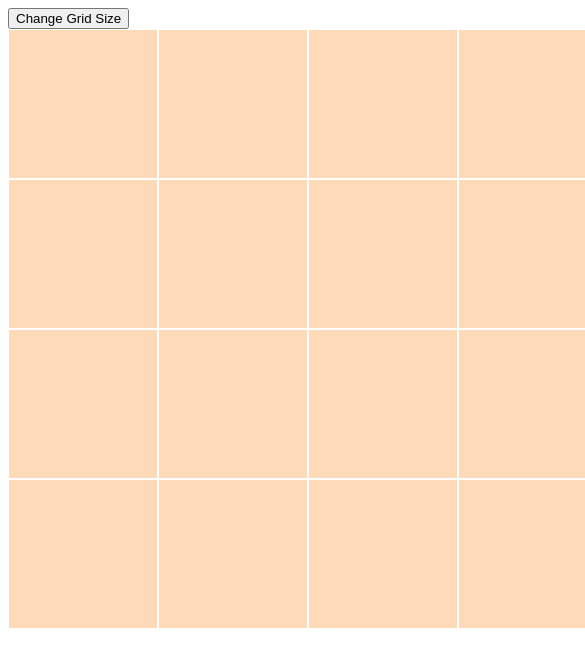
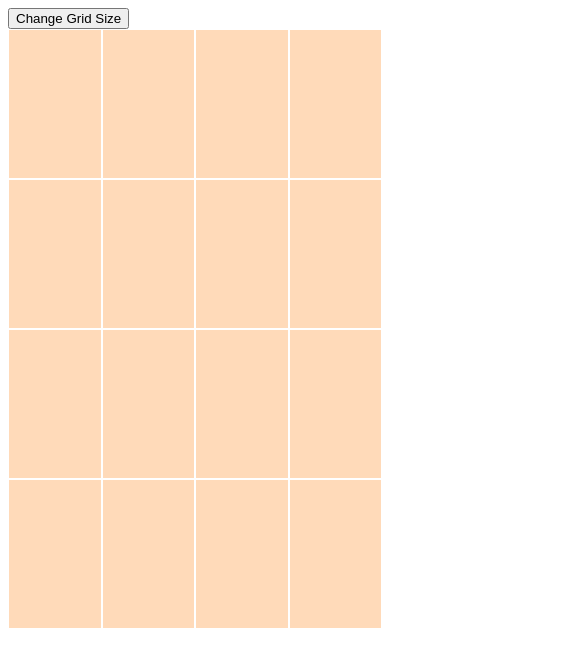
Before and after one commit to Prin-S/etch-a-sketch, a plain HTML site: page index.html in a window 390 px wide. Shown: the top 666 px of the page, 585 px wide, since content can reach past the window. Drawn offline with Linux system fonts and the light colour scheme.

Commit message:
Changed CSS to make it 100% wide on mobile. Added touch support to JS.

```diff
--- a/etch-a-sketch.js
+++ b/etch-a-sketch.js
@@ -40,6 +40,7 @@ function createGrid(squares = 4) { // Default grid is 4 by 4 boxes
 
     allBoxes.forEach(box => {
         box.addEventListener('mouseover', changeColor.bind(this, box));
+        box.addEventListener('touchmove', changeColor.bind(this, box));
     });
 }
 
--- a/styles.css
+++ b/styles.css
@@ -1,8 +1,19 @@
 .flex-container {
     display: flex;
     flex-wrap: wrap;
-    width: 600px;
-  }
+}
+
+@media (max-width: 992px) {
+    .flex-container {
+        width: 100%;
+    }
+}
+
+@media (min-width: 992px) {
+    .flex-container {
+        width: 50%;
+    }
+}
 
 .flex-container div {
     background: peachpuff;
```
